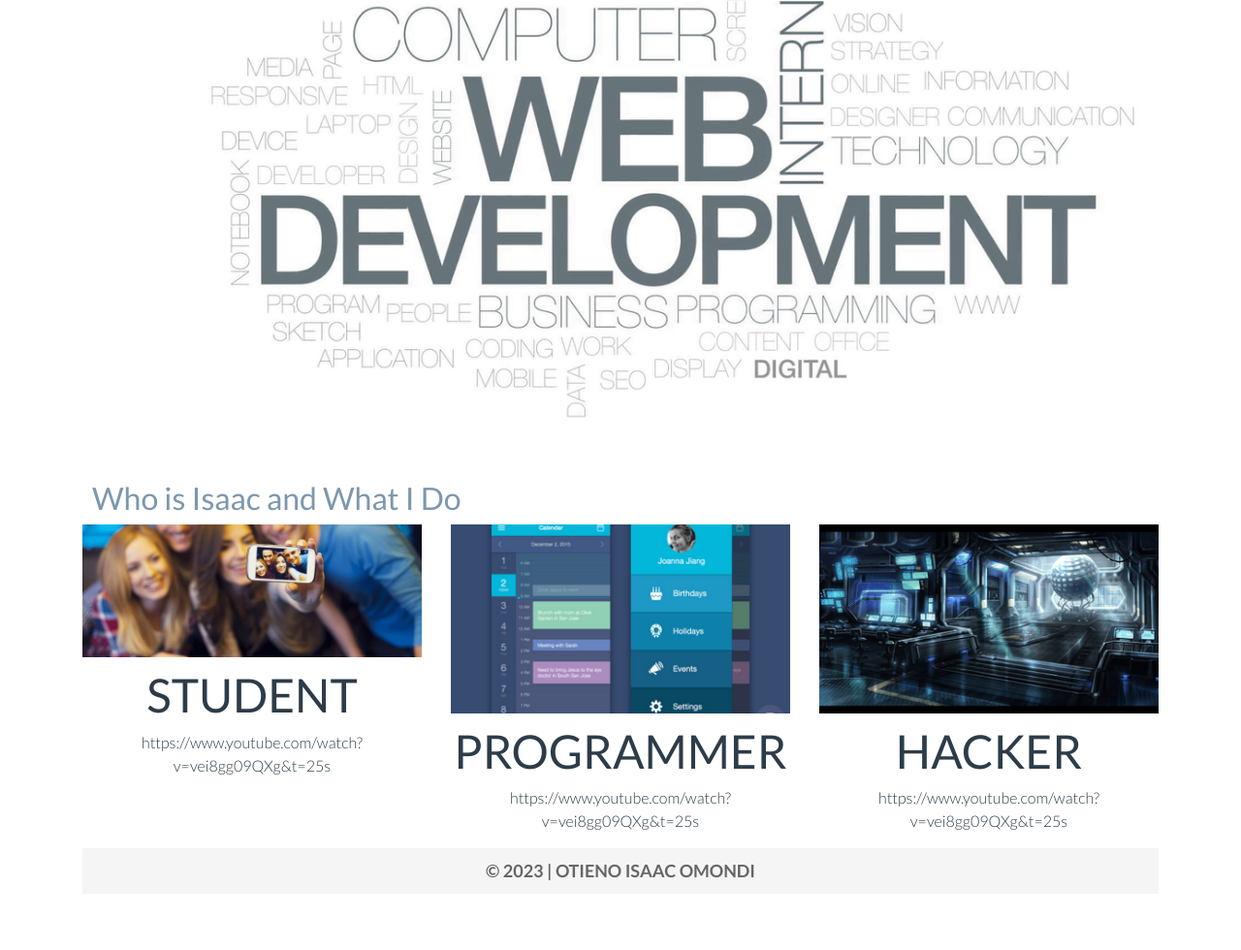
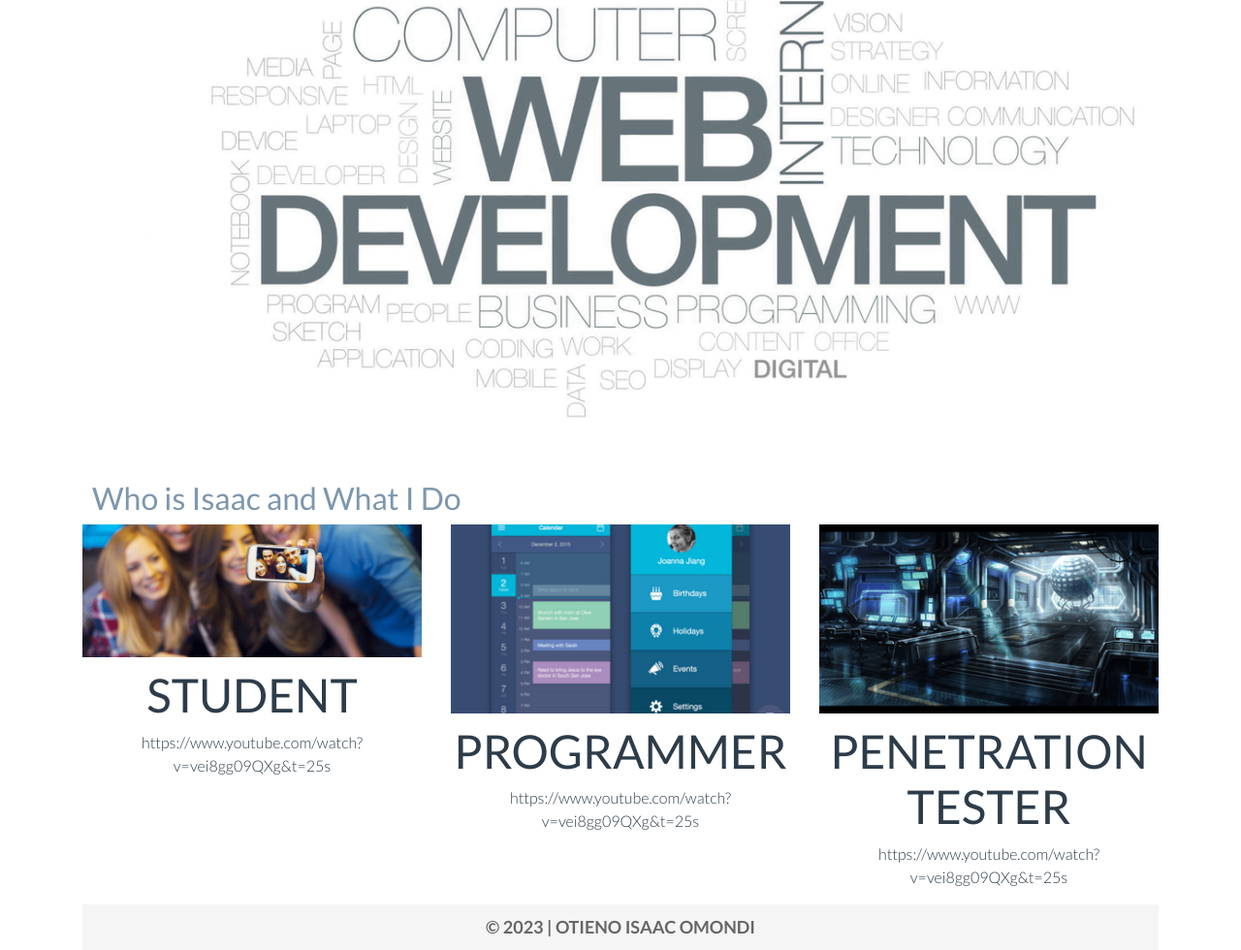
Before and after one commit to brace2002/otienoisaac, a plain HTML site: page index.html in a window 1280 px wide. Shown: the part 357-1337 px from the top of the page at 97% size. Before the commit the page ends 1279 px from the top, so only its background shows below. Drawn offline with Linux system fonts and the light colour scheme; files whose address does not match are found by name.

Commit message:
Update index.html

```diff
--- a/index.html
+++ b/index.html
@@ -102,7 +102,7 @@
                             <img class="img-fluid" src="images/work/work-360-200/Labtech-360-200.png" alt="Featured Work" data-toggle="modal" data-target="#project">
                         </picture>
 
-                        <h3 class="text-uppercase post-title">HACKER</h3>
+                        <h3 class="text-uppercase post-title">PENETRATION TESTER</h3>
                         <p><a class="post-link" href="#">https://www.youtube.com/watch?v=vei8gg09QXg&t=25s</a></p>
                     </div>
                 </section>
```
